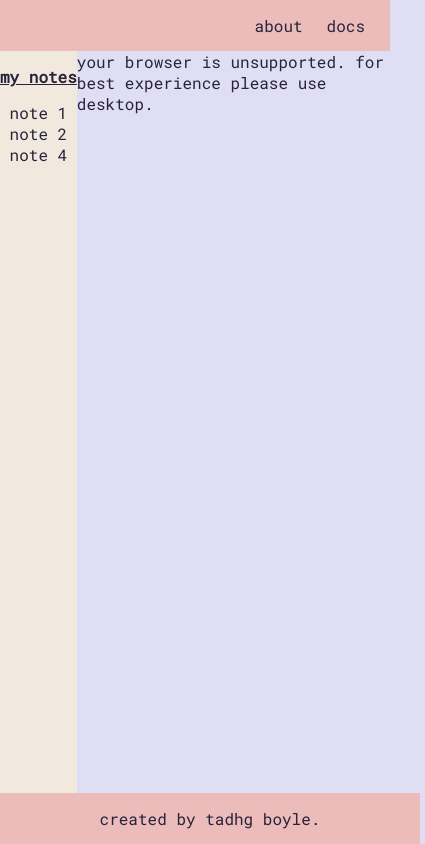
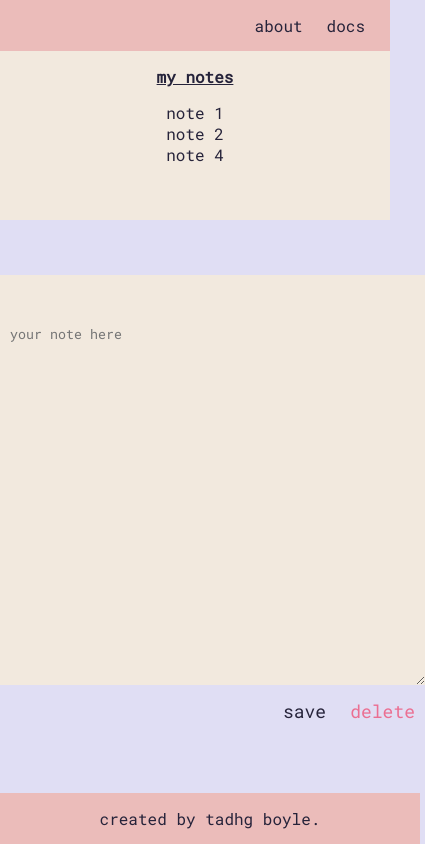
Before and after one commit to tadhgboyle/1620-assignment-2, a plain HTML site: page note.html in a window 390 px wide. Shown: the whole page, 425 px wide, since content can reach past the window. Drawn offline with Linux system fonts and the light colour scheme.

Commit message:
🚧 (fixes) Revamp media query styling (stack note list and textarea)

```diff
--- a/css/styles.css
+++ b/css/styles.css
@@ -162,10 +162,20 @@ footer {
 }
 
 @media (max-width: 600px) {
+    .wrapper {
+        grid-template-areas: "b ." "a .";
+    }
+    .hamburger-menu {
+        min-height: 20vh;
+        max-height: 10vh;
+
+        width: 100%;
+        position: fixed;
+    }
     .new-note {
-        display: none;
+        margin-left: 0px;
     }
-    .use-desktop {
-        display: block;
+    .new-note>textarea {
+        padding-top: 50px;
     }
 }
```
